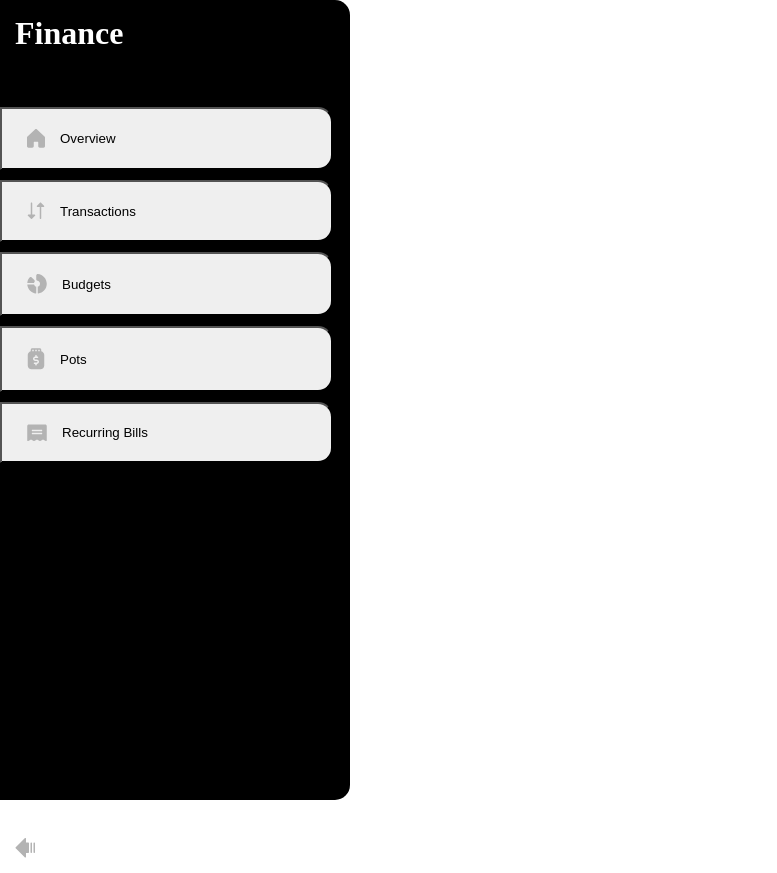
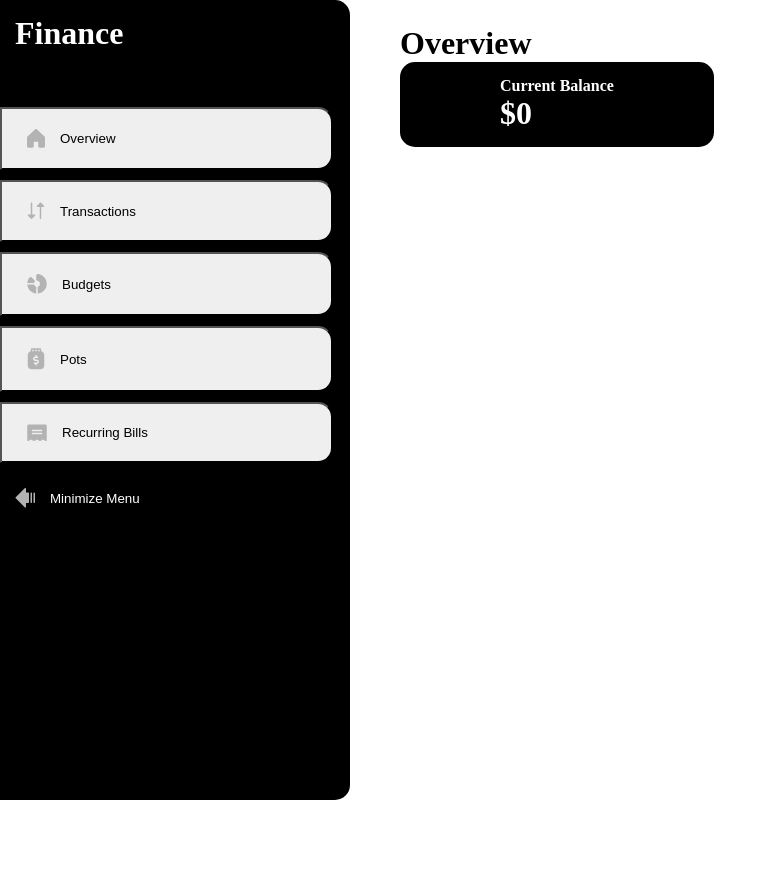
Before and after one commit to JesusVS760/personal-finance-app, a React (Vite) app: page / in a window 1280 px wide. Shown: the whole page, without its empty margins (0-777 px from the left). After the commit the page ends 800 px from the top, so only its background shows below. Built offline with nearby package versions, Linux system fonts and the light colour scheme.

Commit message:
overview setup

```diff
--- a/package.json
+++ b/package.json
@@ -11,7 +11,8 @@
   },
   "dependencies": {
     "react": "^18.3.1",
-    "react-dom": "^18.3.1"
+    "react-dom": "^18.3.1",
+    "react-router-dom": "^6.26.2"
   },
   "devDependencies": {
     "@eslint/js": "^9.9.0",
--- /dev/null
+++ b/personal-finance-app/components/CurrBalance.css
@@ -0,0 +1,9 @@
+.curr-balance-container {
+  background: black;
+  color: white;
+  padding: 15px 100px;
+  border-radius: 15px;
+  align-items: start;
+}
+.curr-balance-content {
+}
--- /dev/null
+++ b/personal-finance-app/components/CurrBalance.jsx
@@ -0,0 +1,14 @@
+import React, { useState } from "react";
+import "./CurrBalance.css";
+export const CurrBalance = () => {
+  const [balance, setBalance] = useState(0);
+
+  return (
+    <div className="curr-balance-container">
+      <div className="curr-balance-content">
+        <h4>Current Balance</h4>
+        <h1>${balance}</h1>
+      </div>
+    </div>
+  );
+};
--- a/personal-finance-app/components/FinanceTab.css
+++ b/personal-finance-app/components/FinanceTab.css
@@ -1,6 +1,7 @@
 .finance-tab-container {
   background: black;
-  max-width: 350px;
+  max-width: 100%;
+  width: 350px;
   height: 100vh;
   border-radius: 0px 15px 15px 0px;
 }
@@ -29,7 +30,7 @@
 }
 .finance-minimize-menu {
   padding: 15px;
-  margin-top: 100%;
+  /* margin-top: 100%; */
 }
 .finance-minimize-menu button {
   display: flex;
--- a/personal-finance-app/components/Overview.jsx
+++ b/personal-finance-app/components/Overview.jsx
@@ -1,7 +1,21 @@
 import React from "react";
+import { CurrBalance } from "./CurrBalance";
 
 const Overview = () => {
-  return <div className="overview-container"></div>;
+  return (
+    <div className="overview-container">
+      <div className="overview-heading">
+        <h1>Overview</h1>
+      </div>
+      <div className="overview-content">
+        <div className="overview-valuation">
+          <div className="overview-current-balances">
+            <CurrBalance />
+          </div>
+        </div>
+      </div>
+    </div>
+  );
 };
 
 export default Overview;
--- /dev/null
+++ b/personal-finance-app/pages/HomePage.css
@@ -0,0 +1,8 @@
+.homepage-container {
+  display: flex;
+  align-items: flex-start; /* Align items to the start */
+  flex-direction: row;
+}
+.homepage-overview {
+  padding: 25px 50px;
+}
--- a/personal-finance-app/pages/HomePage.jsx
+++ b/personal-finance-app/pages/HomePage.jsx
@@ -1,10 +1,17 @@
 import React from "react";
+import "./HomePage.css";
 import FinanceTab from "../components/FinanceTab";
+import Overview from "../components/Overview";
 
 const HomePage = () => {
   return (
     <div className="homepage-container">
-      <FinanceTab />
+      <div className="homepage-finance">
+        <FinanceTab />
+      </div>
+      <div className="homepage-overview">
+        <Overview />
+      </div>
     </div>
   );
 };
--- a/src/App.jsx
+++ b/src/App.jsx
@@ -1,10 +1,15 @@
 import React from "react";
 import HomePage from "../personal-finance-app/pages/HomePage";
+import { BrowserRouter, Route, Routes } from "react-router-dom";
 
 const App = () => {
   return (
     <div className="app-container">
-      <HomePage />
+      <BrowserRouter>
+        <Routes>
+          <Route path="/" element={<HomePage />} />
+        </Routes>
+      </BrowserRouter>
     </div>
   );
 };
```
Also changed, not shown: personal-finance-app/components/Income.jsx (added, +7 -0 lines), personal-finance-app/components/Expenses.css (added), personal-finance-app/components/Expenses.jsx (added), personal-finance-app/components/Income.css (added), 1 other file (tests, documents, lock files or other folders).
